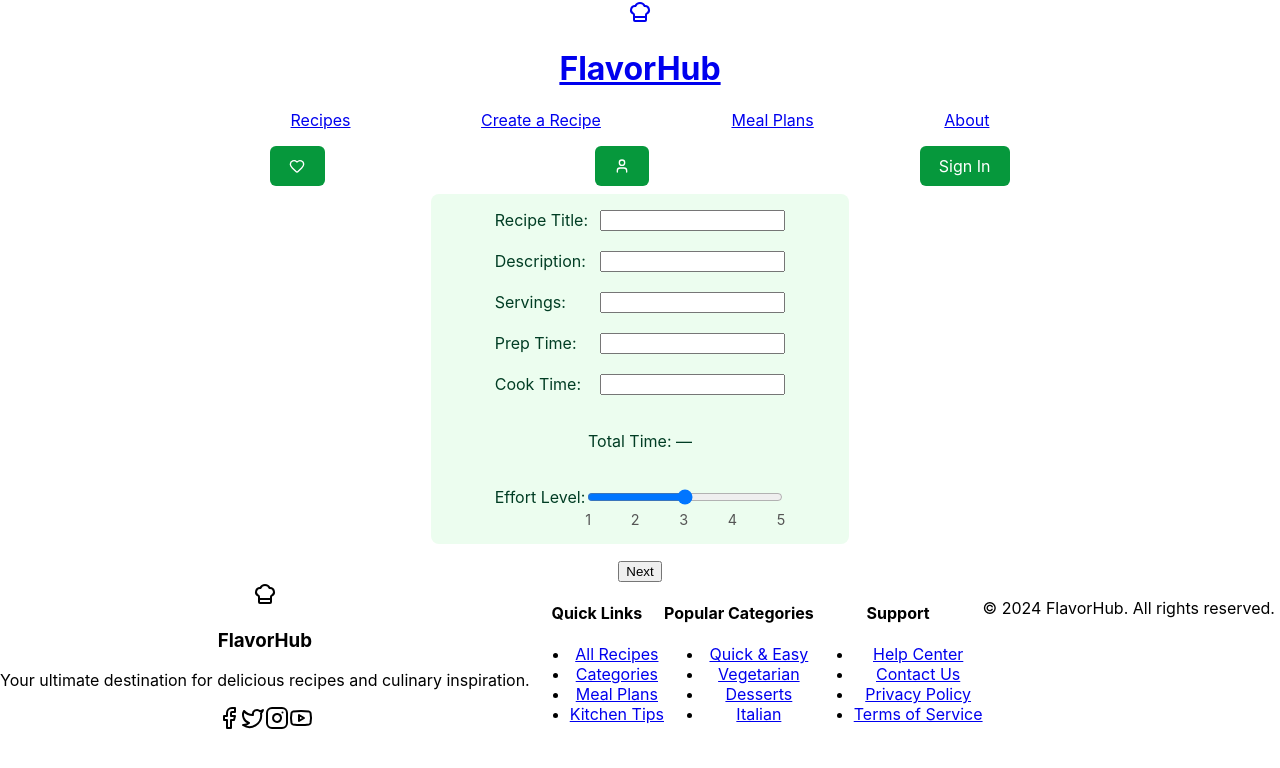
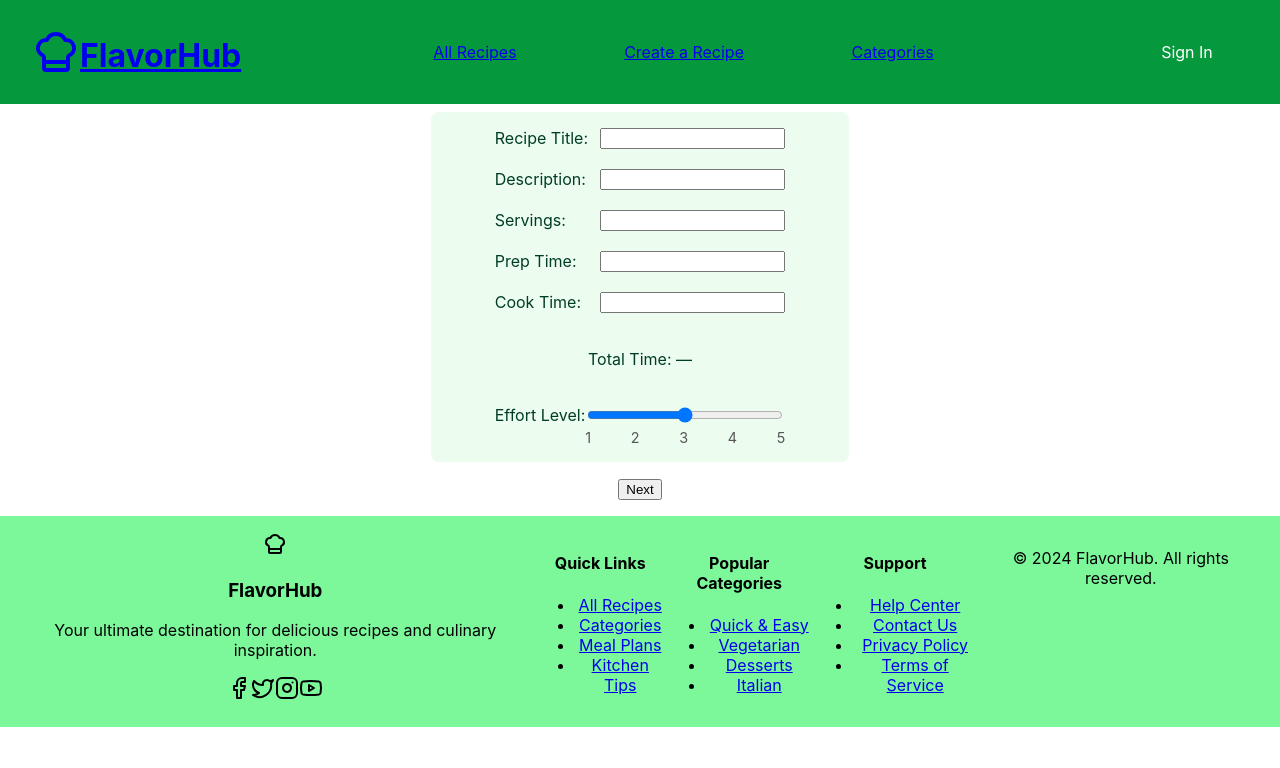
Before and after one commit to ksmith94/recipe-app, a React (Vite) app in the folder client/: page /create-recipe in a window 1280 px wide. Shown: the top 768 px of the page. Built offline with nearby package versions, Linux system fonts and the light colour scheme.

Commit message:
Update header and footer

```diff
--- a/client/src/components/Footer.tsx
+++ b/client/src/components/Footer.tsx
@@ -28,7 +28,7 @@ export function Footer(): JSX.Element {
         <h4 className="font-semibold text-white mb-4">Quick Links</h4>
         <ul className="space-y-2">
           <li>
-            <a href="#" className="hover:text-orange-500 transition-colors">
+            <a href="/recipes" className="hover:text-orange-500 transition-colors">
               All Recipes
             </a>
           </li>
@@ -113,4 +113,7 @@ export function Footer(): JSX.Element {
 
 const FooterContainer = styled.footer`
   display: flex;
+  background-color: ${({ theme }) => theme.colors.primary.green200};
+  padding: 1rem;
+  margin-top: 1rem;
 `;
--- a/client/src/components/Header.tsx
+++ b/client/src/components/Header.tsx
@@ -7,19 +7,21 @@ import { Button } from './Button';
 export function Header(): JSX.Element {
   return (
     <HeaderContainer className="bg-white shadow-sm border-b">
-      <div className="flex items-center space-x-2">
+      <LinkContainer>
         <Link to={'/'}>
-          <ChefHat className="h-8 w-8 text-orange-500" />
-          <h1 className="text-2xl font-bold text-gray-900">FlavorHub</h1>
+          <TitleContainer>
+            <ChefHat size={48}/>
+            <Title>FlavorHub</Title>
+          </TitleContainer>
         </Link>
-      </div>
+      </LinkContainer>
 
-      <Navigation className="hidden md:flex items-center space-x-8">
+      <Navigation>
         <a
-          href="#"
+          href="/recipes"
           className="text-gray-700 hover:text-orange-500 transition-colors"
         >
-          Recipes
+          All Recipes
         </a>
         <a
           href="/create-recipe"
@@ -31,44 +33,66 @@ export function Header(): JSX.Element {
           href="#"
           className="text-gray-700 hover:text-orange-500 transition-colors"
         >
-          Meal Plans
+          Categories
         </a>
-        <a
+        {/* <a
           href="#"
           className="text-gray-700 hover:text-orange-500 transition-colors"
         >
           About
-        </a>
+        </a> */}
       </Navigation>
 
       <ButtonContainer>
-        <Button icon={Heart} iconPosition="left" />
-        <Button icon={User} iconPosition="left" />
-        <Button text="Sign In" />
+        {/* <Button icon={Heart} iconPosition="left" />
+        <Button icon={User} iconPosition="left" /> */}
+        <Button primary={false} text="Sign In" />
       </ButtonContainer>
     </HeaderContainer>
   );
 }
 
 const HeaderContainer = styled.header`
-  background-color: ${({ theme }) => theme.colors.white};
-  padding: 0;
+  background-color: ${({ theme }) => theme.colors.primary.green500};
+  padding: 1rem 2rem;
   margin: 0;
   width: 100%;
   position: relative;
   left: 0;
   top: 0;
+  display: flex;
+  justify-content: space-between;
 `;
 
 const Navigation = styled.nav`
   display: flex;
-  justify-content: space-evenly;
-  width: 75%;
-  margin: 1rem auto;
+  width: 50%;
+  justify-content: space-around;
+  margin: auto;
 `;
 
 const ButtonContainer = styled.div`
   display: flex;
+  flex-direction: column;
   justify-content: space-evenly;
   align-items: center;
+  padding: 1rem;
 `;
+
+const LinkContainer = styled.div`
+  display: flex;
+  width: fit-content;
+  justify-content: space-around;
+  margin: auto 0;
+`
+
+const Title = styled.h1`
+  margin: 0;
+  padding-top: 0.5rem;
+`
+
+const TitleContainer = styled.div`
+  display: flex;
+  width: fit-content;
+  margin: 0;
+`
```
